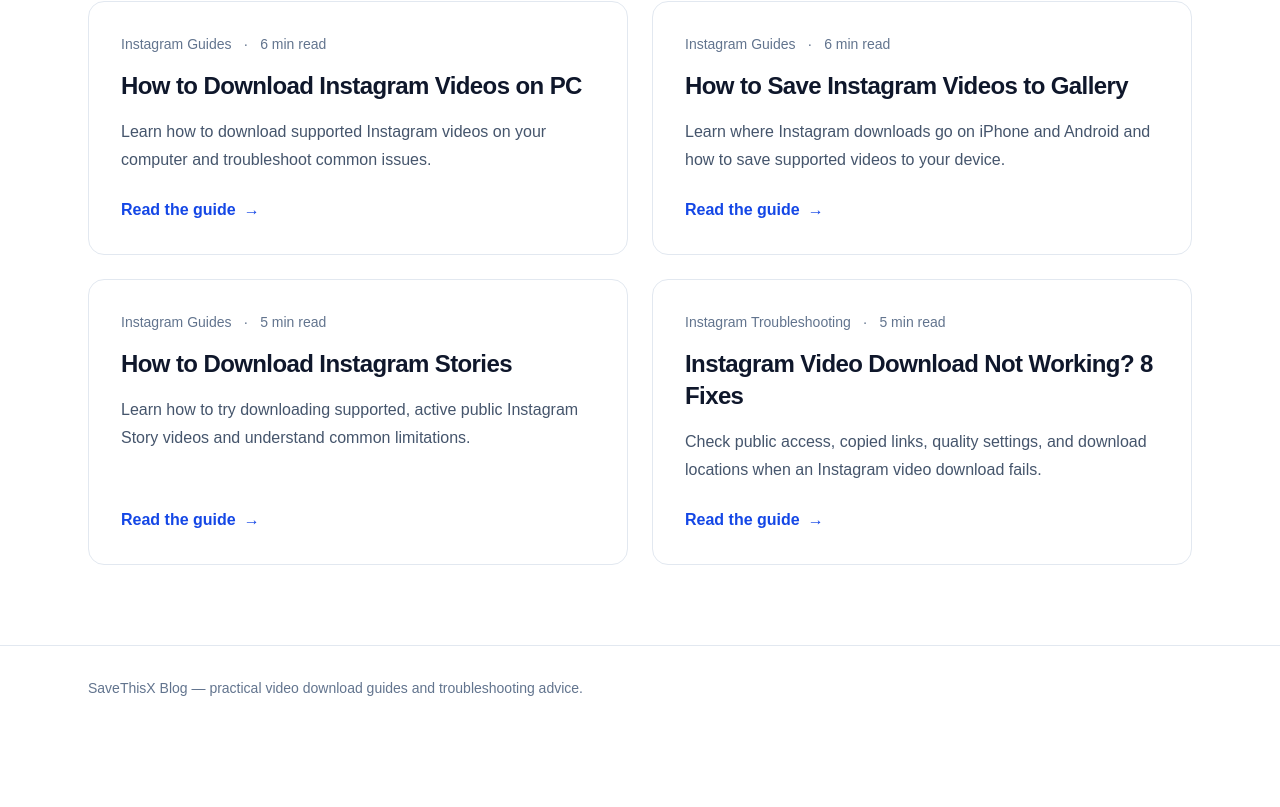
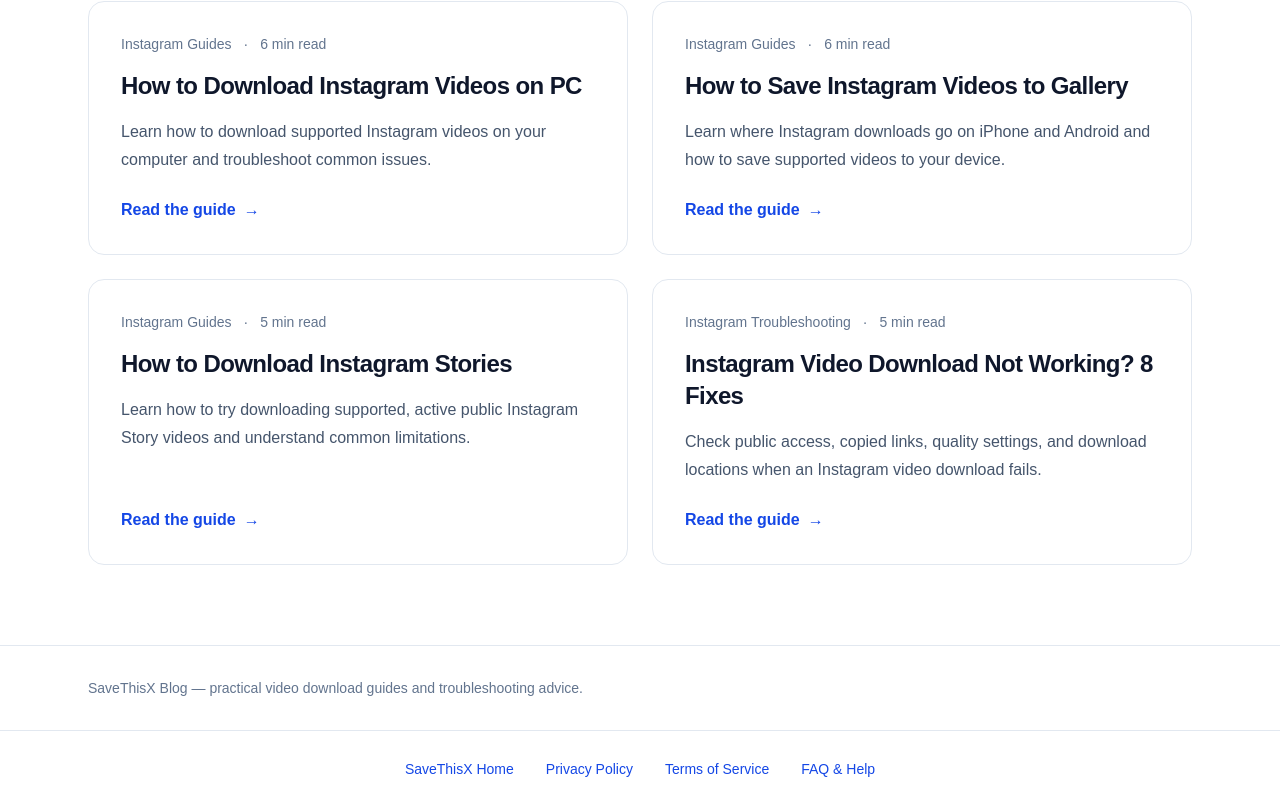
Before and after one commit to agentdesk3/savethix.blog, a Next.js app: page / in a window 1280 px wide. Shown: the part 1301-2108 px from the top of the page. Before the commit the page ends 2031 px from the top, so only its background shows below. Built offline with nearby package versions, Linux system fonts and the light colour scheme.

Commit message:
fix(blog): add shared trust and policy navigation

```diff
--- a/src/app/layout.tsx
+++ b/src/app/layout.tsx
@@ -34,7 +34,17 @@
       lang="en"
       className={`${geistSans.variable} ${geistMono.variable} h-full antialiased`}
     >
-      <body className="min-h-full flex flex-col">{children}</body>
+      <body className="min-h-full flex flex-col">
+        {children}
+        <nav aria-label="SaveThisX policies and help" className="border-t border-slate-200 bg-white px-6 py-4 text-sm">
+          <ul className="mx-auto flex max-w-6xl flex-wrap items-center justify-center gap-x-4 gap-y-1 text-blue-700">
+            <li><a href="https://savethisx.net/" className="inline-flex min-h-11 items-center rounded px-2 hover:underline focus-visible:outline-2 focus-visible:outline-offset-2 focus-visible:outline-blue-600">SaveThisX Home</a></li>
+            <li><a href="https://savethisx.net/privacy" className="inline-flex min-h-11 items-center rounded px-2 hover:underline focus-visible:outline-2 focus-visible:outline-offset-2 focus-visible:outline-blue-600">Privacy Policy</a></li>
+            <li><a href="https://savethisx.net/terms" className="inline-flex min-h-11 items-center rounded px-2 hover:underline focus-visible:outline-2 focus-visible:outline-offset-2 focus-visible:outline-blue-600">Terms of Service</a></li>
+            <li><a href="https://savethisx.net/faq" className="inline-flex min-h-11 items-center rounded px-2 hover:underline focus-visible:outline-2 focus-visible:outline-offset-2 focus-visible:outline-blue-600">FAQ &amp; Help</a></li>
+          </ul>
+        </nav>
+      </body>
     </html>
   );
 }
```
